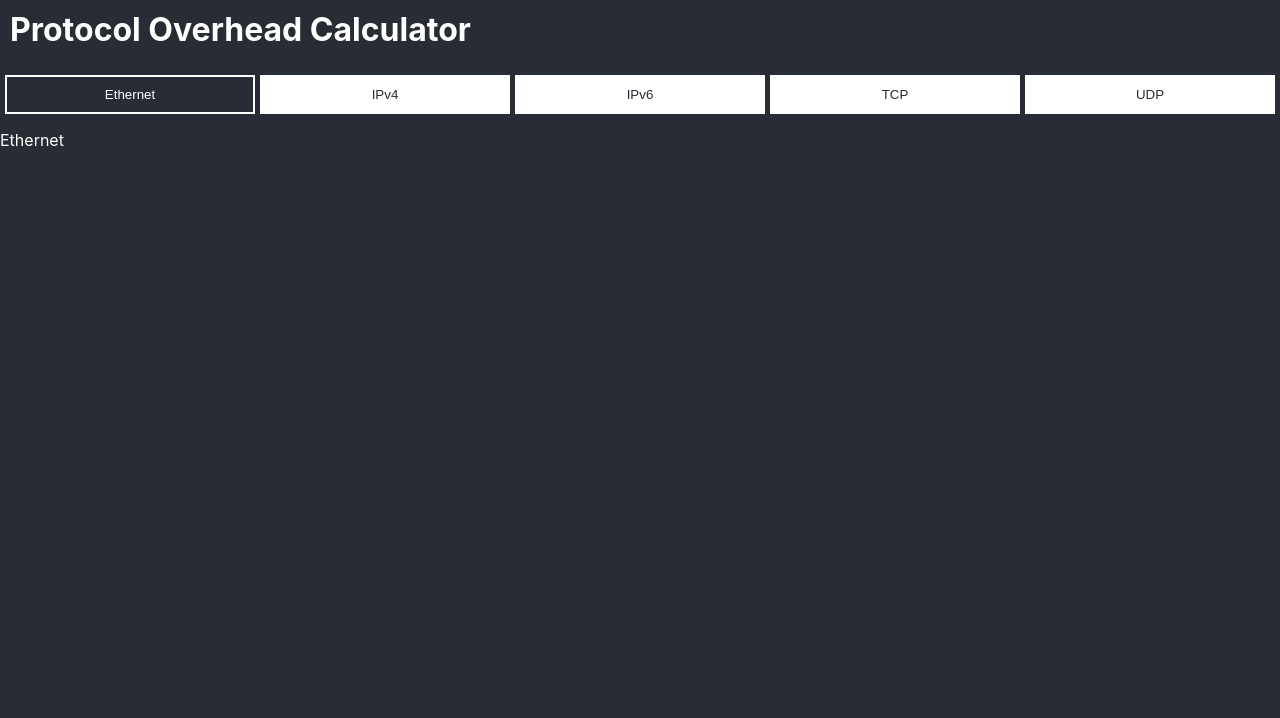
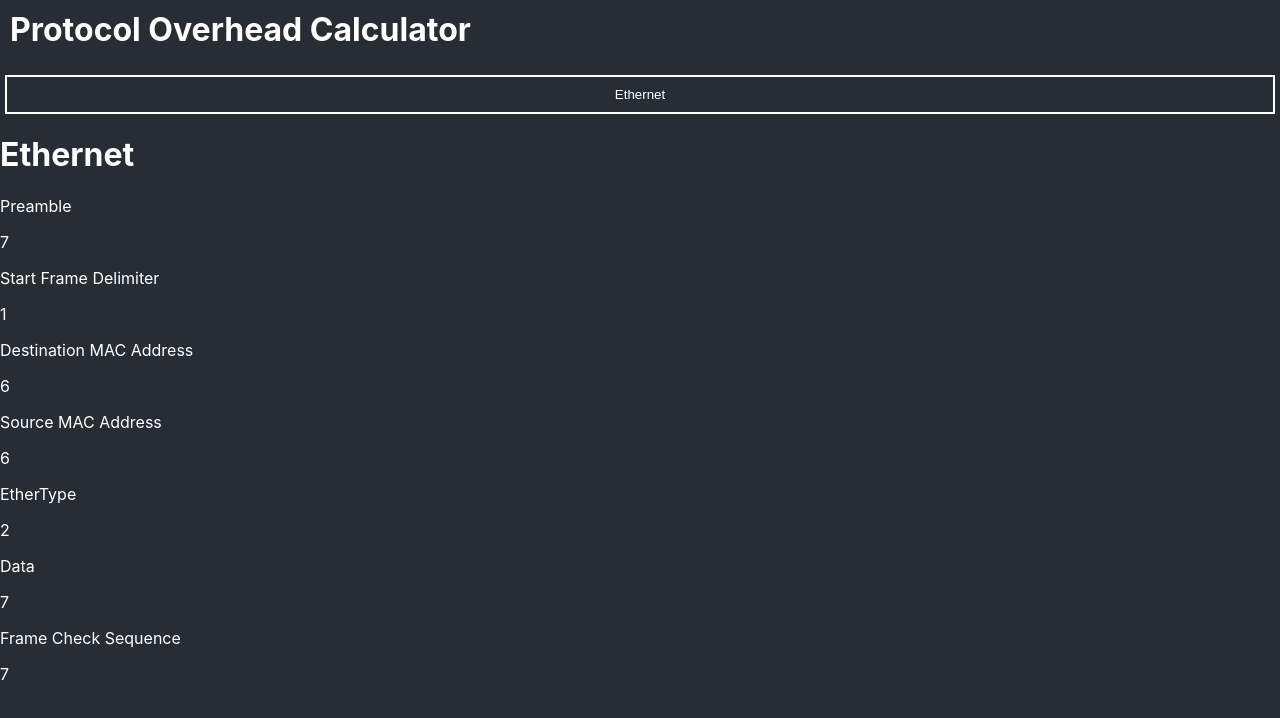
Before and after one commit to alex-sandri/protocol-overhead-calculator, a React (Create React App) app: page / in a window 1280 px wide. Both pictures are taken after a click on the button "Ethernet". Shown: the top 718 px of the page. Built offline with nearby package versions, Linux system fonts and the light colour scheme.

Commit message:
Show protocol fields

```diff
--- a/src/App.tsx
+++ b/src/App.tsx
@@ -4,6 +4,10 @@ import './App.css';
 interface Protocol
 {
   name: string,
+  fields: {
+    name: string,
+    size: number,
+  }[],
 }
 
 class App extends React.Component
@@ -11,7 +15,17 @@ class App extends React.Component
   private protocols: Protocol[] = [
     {
       name: "Ethernet",
+      fields: [
+        { name: "Preamble", size: 7, },
+        { name: "Start Frame Delimiter", size: 1, },
+        { name: "Destination MAC Address", size: 6, },
+        { name: "Source MAC Address", size: 6, },
+        { name: "EtherType", size: 2, },
+        { name: "Data", size: 7, },
+        { name: "Frame Check Sequence", size: 7, },
+      ]
     },
+    /*
     {
       name: "IPv4",
     },
@@ -24,6 +38,7 @@ class App extends React.Component
     {
       name: "UDP",
     },
+    */
   ]
 
   state = {
@@ -42,7 +57,16 @@ class App extends React.Component
               (<button key={protocol.name} onClick={() => this.setState({ protocol })} className="ProtocolListTile">{protocol.name}</button>))
           }
         </ul>
-        <div>{this.state.protocol.name}</div>
+        <div className="Protocol">
+          <h1 className="ProtocolTitle">{this.state.protocol.name}</h1>
+          {
+            this.state.protocol.fields?.map((field) =>
+              (<div key={field.name} className="ProtocolField">
+                <p className="ProtocolFieldName">{field.name}</p>
+                <p className="ProtocolFieldSize">{field.size}</p>
+              </div>))
+          }
+        </div>
       </div>
     );
   }
```
